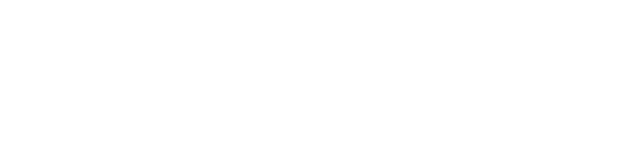
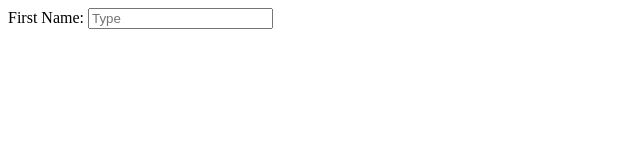
Before and after one commit to e-meyer/the-odin-project, a plain HTML site: page Fullstack JavaScript/intermediate-html-and-css/forms/form-element.html in a window 1280 px wide. Shown: the whole page, without its empty margins (0-640 px from the left). Drawn offline with Linux system fonts and the light colour scheme.

Commit message:
Created input using httbin post form

```diff
--- a/Fullstack JavaScript/intermediate-html-and-css/forms/form-element.html
+++ b/Fullstack JavaScript/intermediate-html-and-css/forms/form-element.html
@@ -7,6 +7,9 @@
     <title>Form Element</title>
 </head>
 <body>
-
+    <form action="http://httpbin.org/post" method="post">
+        <label for="first_name">First Name: </label>
+        <input type="text" id="first_name" name="first_name" placeholder="Type">
+    </form>
 </body>
 </html>
```
